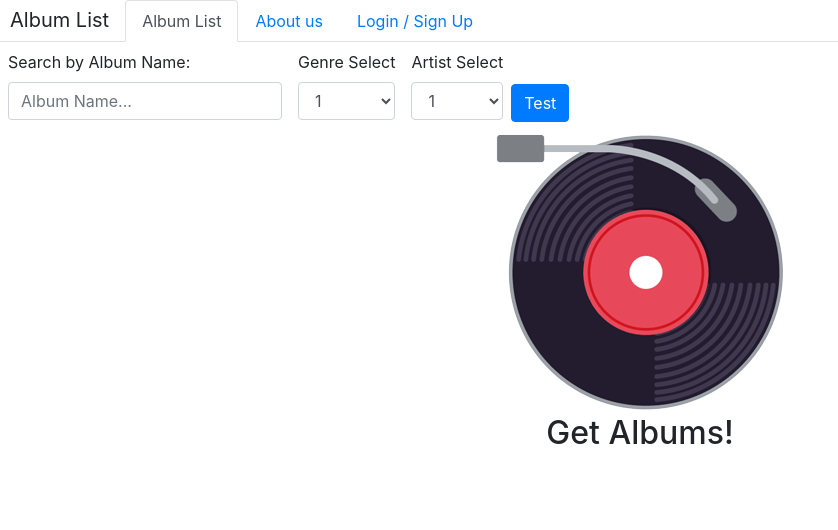
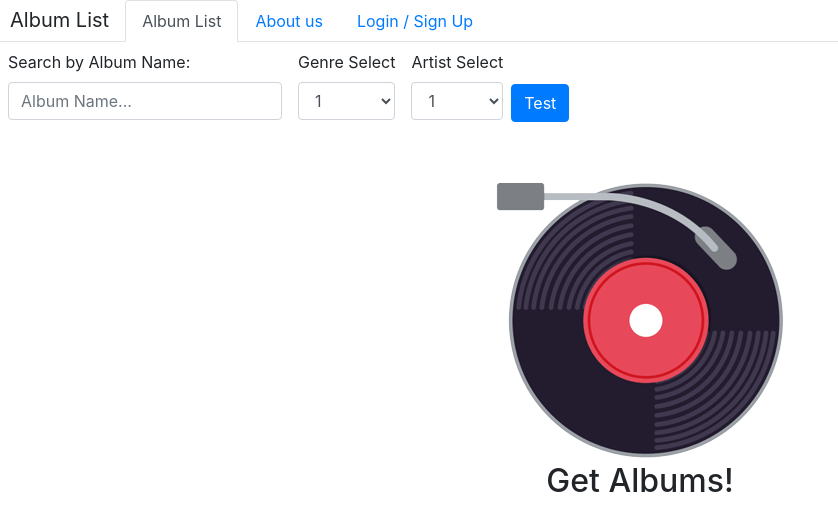
Before and after one commit to csieg150/proj2-frontend, an Angular app: page / in a window 1280 px wide. Shown: the top 530 px of the page, without its empty margins (0-838 px from the left). Built offline with nearby package versions, Linux system fonts and the light colour scheme.

Commit message:
add styling

```diff
--- a/src/app/album-list/album-list.component.css
+++ b/src/app/album-list/album-list.component.css
@@ -46,3 +46,7 @@ a:link {
   .loader:hover{
     cursor: pointer;
   }
+
+  .loader{
+    margin-top: 3em;
+  }
```
